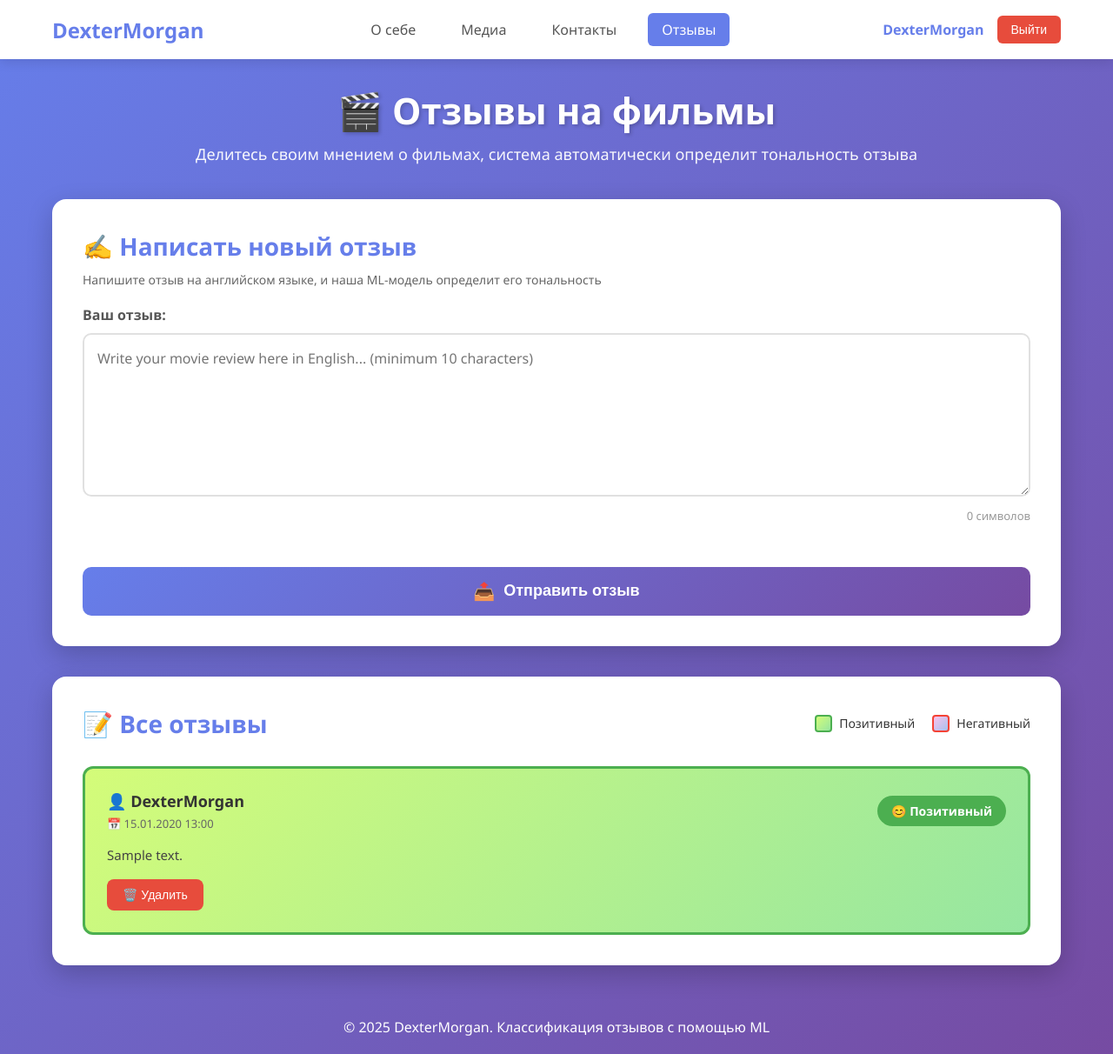
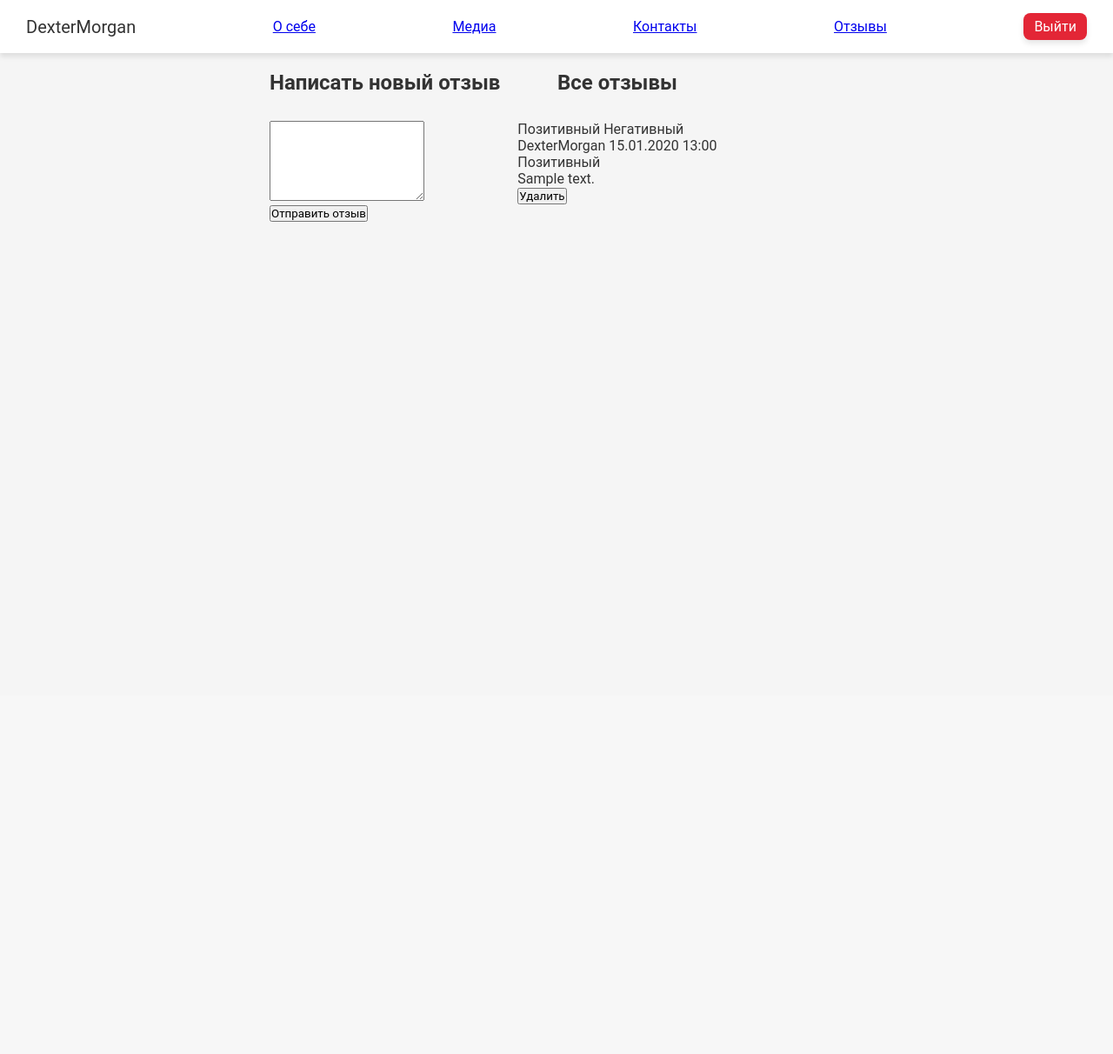
Before and after one commit to CodeI000I/labaDjango, a Django app: page /reviews/ in a window 1280 px wide. Shown: the whole page at 87% size. After the commit the page ends 255 px from the top, so only its background shows below. Run offline with Django 5.2, Linux system fonts and the light colour scheme; a user stored in the database is signed in; data comes from the database, SQL or seed files in the repository; tables that the repository leaves empty hold one stand-in row (values such as "Sample post").

Commit message:
Simplify reviews design

```diff
--- a/templates/myapp/reviews.html
+++ b/templates/myapp/reviews.html
@@ -4,58 +4,43 @@
 <head>
     <meta charset="UTF-8">
     <meta name="viewport" content="width=device-width, initial-scale=1.0">
-    <link rel="stylesheet" href="{% static 'myapp/css/reviews.css' %}">
+    <link rel="stylesheet" href="{% static 'myapp/css/account.css' %}">
     <title>Отзывы на фильмы - DexterMorgan</title>
 </head>
-<body>
+  <body>
     <header class="header">
-        <div class="header-content">
-            <div class="logo">DexterMorgan</div>
-            <nav class="nav">
-                <a href="{% url 'index' %}" class="nav-link">О себе</a>
-                <a href="{% url 'media' %}" class="nav-link">Медиа</a>
-                <a href="{% url 'contacts' %}" class="nav-link">Контакты</a>
-                <a href="{% url 'reviews' %}" class="nav-link active">Отзывы</a>
-            </nav>
-            <div class="user-info">
-                <span class="username">{{ user.username }}</span>
-                <form method="post" action="{% url 'logout' %}" style="display: inline;">
-                    {% csrf_token %}
-                    <button class="logout-btn">Выйти</button>
-                </form>
-            </div>
-        </div>
+      <div class="user-info">
+        <span class="username">{{user.username}}</span>
+      </div>
+      <a href="{% url 'index' %}">О себе</a>
+      <a href="{% url 'media' %}">Медиа</a>
+      <a href="{% url 'contacts' %}">Контакты</a>
+      <a href="{% url 'reviews' %}">Отзывы</a>
+      <form method="post" action="{% url 'logout' %}">
+        {% csrf_token %}
+        <button class="logout-btn">Выйти</button>
+      </form>
     </header>
 
     <div class="container">
-        <div class="page-title">
-            <h1>🎬 Отзывы на фильмы</h1>
-            <p class="subtitle">Делитесь своим мнением о фильмах, система автоматически определит тональность отзыва</p>
-        </div>
 
         <div class="review-form-section">
-            <h2>✍️ Написать новый отзыв</h2>
-            <p class="form-hint">Напишите отзыв на английском языке, и наша ML-модель определит его тональность</p>
+            <h2>Написать новый отзыв</h2>
             <div class="form-group">
-                <label for="review-text">Ваш отзыв:</label>
                 <textarea
                     id="review-text"
-                    placeholder="Write your movie review here in English... (minimum 10 characters)"
                     rows="6"
                 ></textarea>
-                <div class="char-counter">
-                    <span id="char-count">0</span> символов
-                </div>
                 <div class="error-message" id="review-error"></div>
             </div>
             <button class="submit-btn" id="submit-review">
-                <span class="btn-icon">📤</span> Отправить отзыв
+                <span class="btn-icon"></span> Отправить отзыв
             </button>
         </div>
 
         <div class="reviews-section">
             <div class="section-header">
-                <h2>📝 Все отзывы</h2>
+                <h2>Все отзывы</h2>
                 <div class="legend">
                     <span class="legend-item">
                         <span class="legend-color positive"></span> Позитивный
@@ -72,21 +57,21 @@
                      data-review-id="{{ review.id }}">
                     <div class="review-header">
                         <div class="review-author-block">
-                            <span class="review-author">👤 {{ review.user.username }}</span>
-                            <span class="review-date">📅 {{ review.created_at|date:"d.m.Y H:i" }}</span>
+                            <span class="review-author"> {{ review.user.username }}</span>
+                            <span class="review-date"> {{ review.created_at|date:"d.m.Y H:i" }}</span>
                         </div>
                         <span class="review-sentiment">
                             {% if review.sentiment %}
-                                <span class="sentiment-badge positive-badge">😊 Позитивный</span>
+                                <span class="sentiment-badge positive-badge"> Позитивный</span>
                             {% else %}
-                                <span class="sentiment-badge negative-badge">😞 Негативный</span>
+                                <span class="sentiment-badge negative-badge"> Негативный</span>
                             {% endif %}
                         </span>
                     </div>
                     <div class="review-text">{{ review.text }}</div>
                     {% if review.user == user or user.is_superuser %}
                     <button class="delete-btn" data-review-id="{{ review.id }}">
-                        🗑️ Удалить
+                         Удалить
                     </button>
                     {% endif %}
                 </div>
@@ -100,10 +85,6 @@
         </div>
     </div>
 
-    <footer class="footer">
-        <p>&copy; 2025 DexterMorgan. Классификация отзывов с помощью ML</p>
-    </footer>
-
     <script>
         const csrfToken = "{{ csrf_token }}";
         const reviewsUrl = "{% url 'reviews' %}";
```
